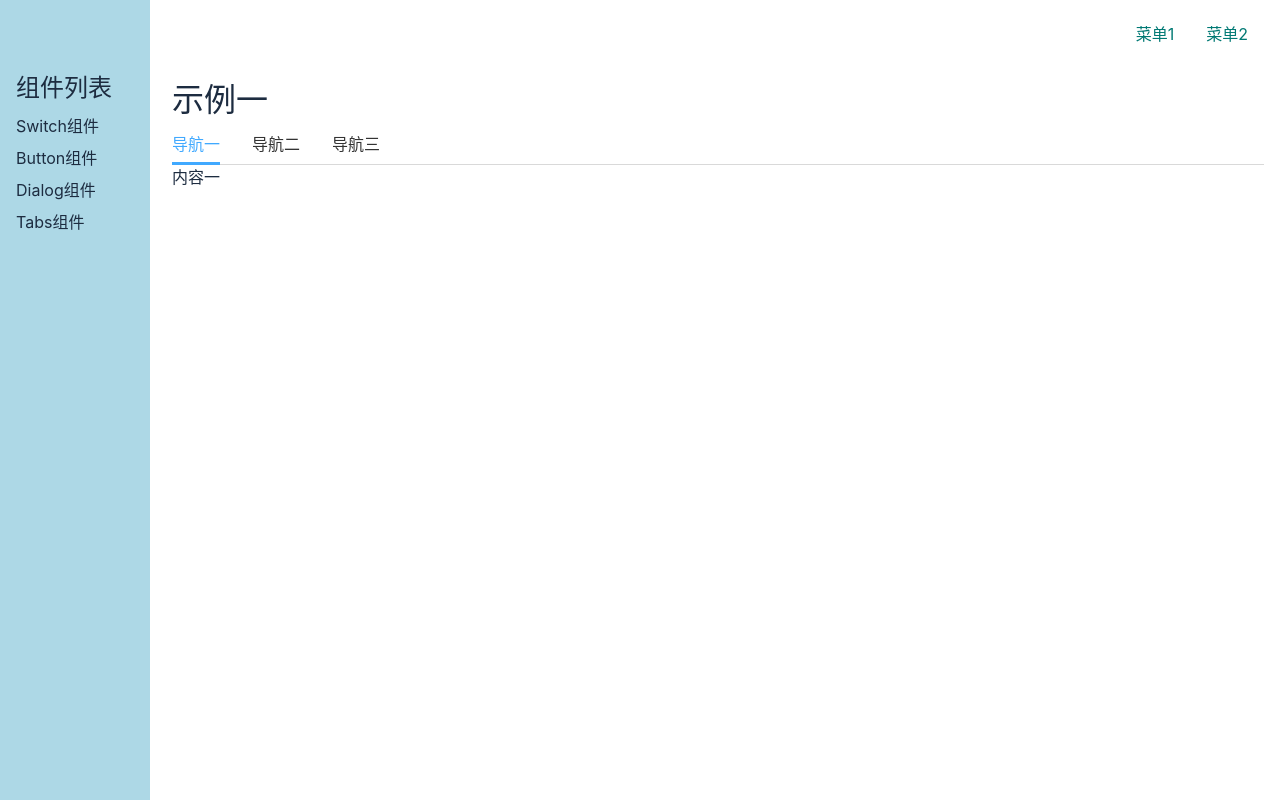
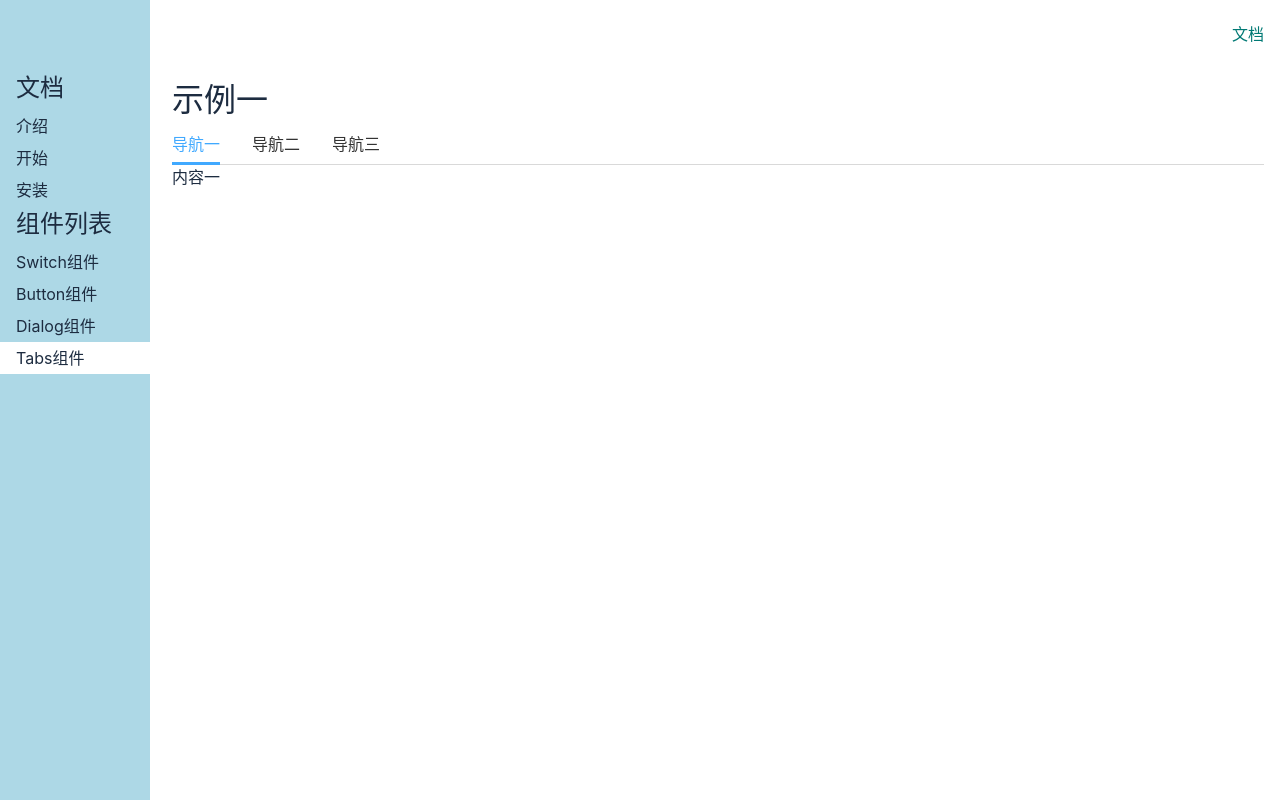
Before and after one commit to xiehaopei/fireworks-ui, a Vue app: page /doc/tabs in a window 1280 px wide. Built offline with nearby package versions, Linux system fonts and the light colour scheme.

Commit message:
实现md文件加载

```diff
--- a/package.json
+++ b/package.json
@@ -6,11 +6,13 @@
     "build": "vite build"
   },
   "dependencies": {
+    "github-markdown-css": "^4.0.0",
     "vue": "^3.0.0-rc.1",
     "vue-router": "4.0.0-beta.13"
   },
   "devDependencies": {
     "@vue/compiler-sfc": "^3.0.0-rc.1",
+    "marked": "^1.2.0",
     "sass": "^1.26.11",
     "vite": "^1.0.0-rc.1"
   }
--- /dev/null
+++ b/plugins/md.ts
@@ -0,0 +1,45 @@
+/*
+ * @Author: Haopei Xie
+ * @Date: 2020-10-18 16:47:02
+ * @LastEditTime: 2020-10-18 16:49:47
+ * @LastEditors: Haopei Xie
+ * @Description:
+ * @FilePath: \Pibukae:\vue\fireworks-ui\plugins\md.ts
+ * @
+ */
+// @ts-nocheck
+import path from "path";
+import fs from "fs";
+import marked from "marked";
+
+const mdToJs = (str) => {
+  const content = JSON.stringify(marked(str));
+  return `export default ${content}`;
+};
+
+export function md() {
+  return {
+    configureServer: [
+      // 用于开发
+      async ({ app }) => {
+        app.use(async (ctx, next) => {
+          // koa
+          if (ctx.path.endsWith(".md")) {
+            ctx.type = "js";
+            const filePath = path.join(process.cwd(), ctx.path);
+            ctx.body = mdToJs(fs.readFileSync(filePath).toString());
+          } else {
+            await next();
+          }
+        });
+      },
+    ],
+    transforms: [
+      {
+        // 用于 rollup // 插件
+        test: (context) => context.path.endsWith(".md"),
+        transform: ({ code }) => mdToJs(code),
+      },
+    ],
+  };
+}
--- a/src/components/Topnav.vue
+++ b/src/components/Topnav.vue
@@ -1,7 +1,7 @@
 <!--
  * @Author: Haopei Xie
  * @Date: 2020-10-03 21:49:38
- * @LastEditTime: 2020-10-16 17:40:07
+ * @LastEditTime: 2020-10-18 15:10:11
  * @LastEditors: Haopei Xie
  * @Description:
  * @FilePath: \Pibukae:\vue\fireworks-ui\src\components\Topnav.vue
@@ -14,8 +14,7 @@
       </svg>
     </router-link>
     <ul class="menu">
-      <li>菜单1</li>
-      <li>菜单2</li>
+      <router-link to="/doc">文档</router-link>
     </ul>
     <svg v-if="toggleButtonVisible" class="asideButton" @click="toggleAside">
       <use xlink:href="#icon-menu" />
@@ -51,7 +50,7 @@ $color: #007974;
   position: fixed;
   left: 0;
   top: 0;
-  z-index: 10;
+  z-index: 20;
   justify-content: center;
   align-items: center;
   padding: 16px;
--- /dev/null
+++ b/src/components/markdown.vue
@@ -0,0 +1,30 @@
+<!--
+ * @Author: Haopei Xie
+ * @Date: 2020-10-18 17:12:12
+ * @LastEditTime: 2020-10-18 17:18:50
+ * @LastEditors: Haopei Xie
+ * @Description:
+ * @FilePath: \Pibukae:\vue\fireworks-ui\src\components\markdown.vue
+ * @
+-->
+<template>
+  <article class="markdown-body" v-html="md"></article>
+</template>
+
+<script lang="ts">
+import { ref } from "vue";
+export default {
+  props: {
+    path: {
+      type: String,
+    },
+  },
+  setup(props) {
+    const md = ref<String>(null);
+    import(props.path).then((res) => {
+      md.value = res.default;
+    });
+    return { md };
+  },
+};
+</script>
--- a/src/router.ts
+++ b/src/router.ts
@@ -1,26 +1,56 @@
 /*
  * @Author: Haopei Xie
  * @Date: 2020-10-03 15:36:47
- * @LastEditTime: 2020-10-11 08:39:30
+ * @LastEditTime: 2020-10-18 17:42:01
  * @LastEditors: Haopei Xie
  * @Description:
  * @FilePath: \Pibukae:\vue\fireworks-ui\src\router.ts
  * @
  */
+import { h } from "vue";
 import { createWebHistory, createRouter } from "vue-router";
+import markdown from "./components/markdown.vue";
 
 const history = createWebHistory();
+const renderMarkdown = (filename) => {
+  return h(markdown, { path: `../markdown/${filename}.md`, key: filename });
+};
 const router = createRouter({
   history: history,
   routes: [
     { path: "/", redirect: "/home" },
     { path: "/home", component: () => import("./views/Home.vue") },
-    { path: "/doc", component: () => import("./views/Doc.vue"), children: [
-      {path:'switch',component:() => import("./components/switchPage.vue")},
-      {path:'button',component:() => import("./components/buttonPage.vue")},
-      {path:'dialog',component:() => import("./components/dialogPage.vue")},
-      {path:'tabs',component:() => import("./components/tabsPage.vue")},
-    ] },
+    {
+      path: "/doc",
+      component: () => import("./views/Doc.vue"),
+      children: [
+        {
+          path: "introduce",
+          component: renderMarkdown("introduce"),
+        },
+        {
+          path: "start",
+          component: renderMarkdown("start"),
+        },
+        {
+          path: "install",
+          component: renderMarkdown("install"),
+        },
+        {
+          path: "switch",
+          component: () => import("./components/switchPage.vue"),
+        },
+        {
+          path: "button",
+          component: () => import("./components/buttonPage.vue"),
+        },
+        {
+          path: "dialog",
+          component: () => import("./components/dialogPage.vue"),
+        },
+        { path: "tabs", component: () => import("./components/tabsPage.vue") },
+      ],
+    },
   ],
 });
 
--- a/src/views/Doc.vue
+++ b/src/views/Doc.vue
@@ -1,16 +1,29 @@
 <!--
  * @Author: Haopei Xie
  * @Date: 2020-10-03 16:01:34
- * @LastEditTime: 2020-10-16 17:32:54
+ * @LastEditTime: 2020-10-18 15:32:42
  * @LastEditors: Haopei Xie
  * @Descript This is the document page
  * @FilePath: \Pibukae:\vue\fireworks-ui\src\views\Doc.vue
 -->
 <template>
   <div class="layout">
-    <Topnav class="nav" toggleButtonVisible/>
+    <Topnav class="nav" toggleButtonVisible />
     <div class="content">
       <aside v-if="asideVisible">
+        <h2>文档</h2>
+        <ol>
+          <li>
+            <router-link to="/doc/introduce">介绍</router-link>
+          </li>
+          <li>
+            <router-link to="/doc/start">开始</router-link>
+          </li>
+          <li>
+            <router-link to="/doc/install">安装</router-link>
+          </li>
+        </ol>
+
         <h2>组件列表</h2>
         <ol>
           <li>
@@ -62,8 +75,8 @@ export default {
 
 	> .content {
 		flex-grow: 1;
+		padding-left: 156px;
 		padding-top: 60px;
-    padding-left: 156px;
 
 		@media (max-width: 500px) {
 			padding-left: 0;
@@ -86,22 +99,30 @@ export default {
 }
 
 aside {
+	position: fixed;
+	left: 0;
+	top: 0;
+	padding: 16px 0;
+	padding-top: 70px;
+	width: 150px;
+	height: 100%;
 	background-color: lightblue;
-  width: 150px;
-  padding: 16px;
-  position: fixed;
-  top: 0;
-  left: 0;
-  padding-top: 70px;
-  height: 100%;
 
 	> h2 {
 		margin-bottom: 4px;
+		padding: 0 16px;
 	}
 
 	> ol {
 		> li {
-      padding: 4px 0;
+			> a {
+				display: block;
+				padding: 4px 16px;
+				text-decoration: none;
+			}
+			> .router-link-active {
+				background-color: #fff;
+			}
 		}
 	}
 }
--- /dev/null
+++ b/vite.config.ts
@@ -0,0 +1,14 @@
+/*
+ * @Author: Haopei Xie
+ * @Date: 2020-10-18 16:50:26
+ * @LastEditTime: 2020-10-18 16:50:45
+ * @LastEditors: Haopei Xie
+ * @Description:
+ * @FilePath: \Pibukae:\vue\fireworks-ui\vite.config.ts
+ * @
+ */
+import { md } from "./plugins/md";
+
+export default {
+  plugins: [md()],
+};
```
Also changed, not shown: src/main.ts (+8 -3 lines), src/markdown/install.md (added, +15 -0 lines), src/markdown/introduce.md (added, +9 -0 lines), src/markdown/start.md (added, +28 -0 lines), 1 other file (tests, documents, lock files or other folders). Lines whose indentation alone changed are shown as unchanged.
